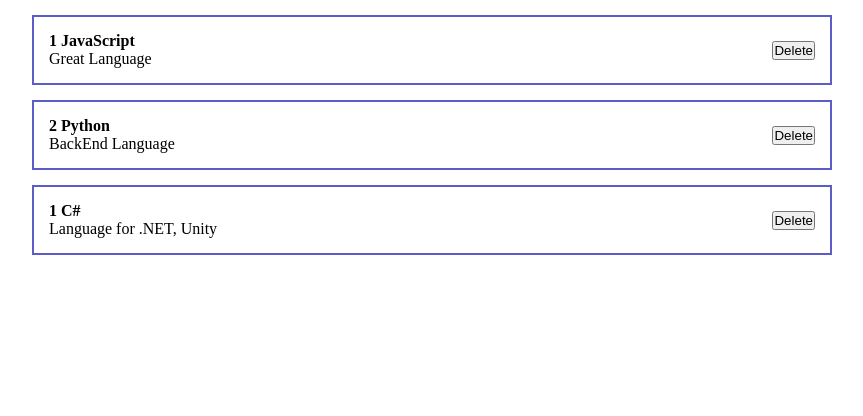
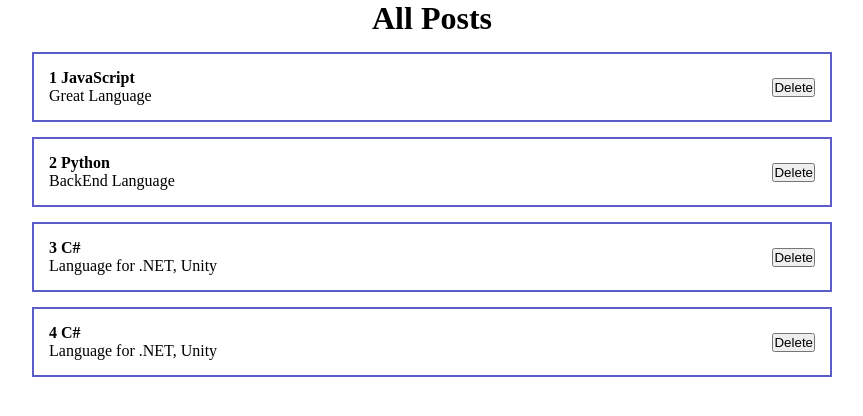
Before and after one commit to MikitaCat/React_Repeat, a React (Create React App) app: page / in a window 1280 px wide. Shown: the top 416 px of the page, without its empty margins (208-1071 px from the left). Built offline with nearby package versions, Linux system fonts and the light colour scheme; the HTML template or start-up script is replaced by a standard one.

Commit message:
Created PostList component

```diff
--- a/src/App.js
+++ b/src/App.js
@@ -2,18 +2,12 @@
 import { useState } from 'react';
 import '../src/styles/App.css';
 import PostItem from './components/PostItem';
+import PostList from './components/PostList';
 
 function App() {
-  const [posts, setPosts] = useState([
-    { id: 1, title: 'JavaScript', body: 'Great Language' },
-    { id: 2, title: 'Python', body: 'BackEnd Language' },
-    { id: 1, title: 'C#', body: 'Language for .NET, Unity' },
-  ]);
   return (
     <div className="App">
-      {posts.map((post) => {
-        return <PostItem post={post} key={post.id} />;
-      })}
+      <PostList />
     </div>
   );
 }
--- /dev/null
+++ b/src/components/PostList.jsx
@@ -0,0 +1,22 @@
+import React from 'react';
+import PostItem from '../components/PostItem';
+import { useState } from 'react';
+
+function PostList() {
+  const [posts, setPosts] = useState([
+    { id: 1, title: 'JavaScript', body: 'Great Language' },
+    { id: 2, title: 'Python', body: 'BackEnd Language' },
+    { id: 3, title: 'C#', body: 'Language for .NET, Unity' },
+    { id: 4, title: 'C#', body: 'Language for .NET, Unity' },
+  ]);
+  return (
+    <div>
+      <h1 style={{ textAlign: 'center' }}>All Posts</h1>
+      {posts.map((post) => {
+        return <PostItem post={post} key={post.id} />;
+      })}
+    </div>
+  );
+}
+
+export default PostList;
```
